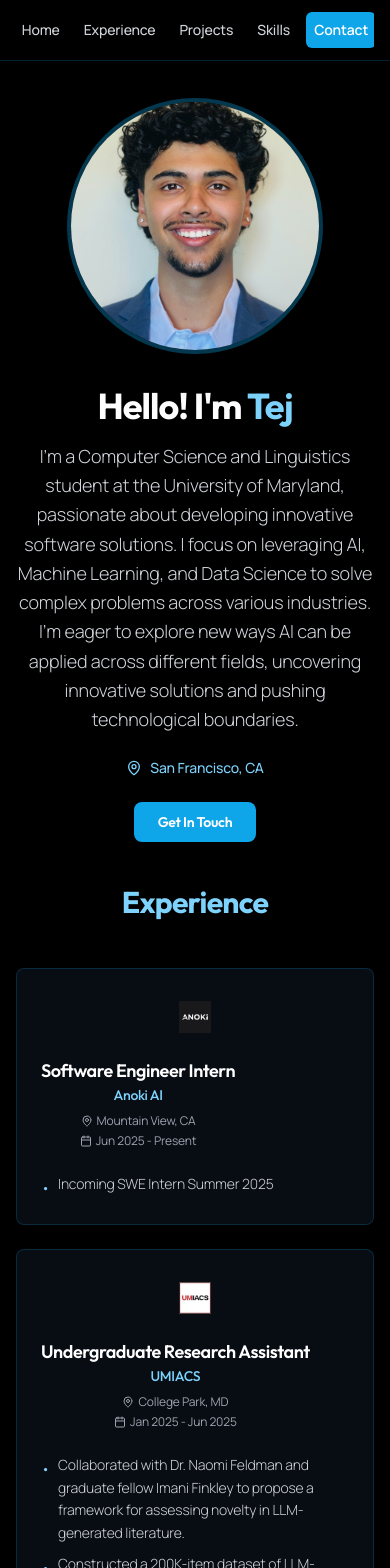
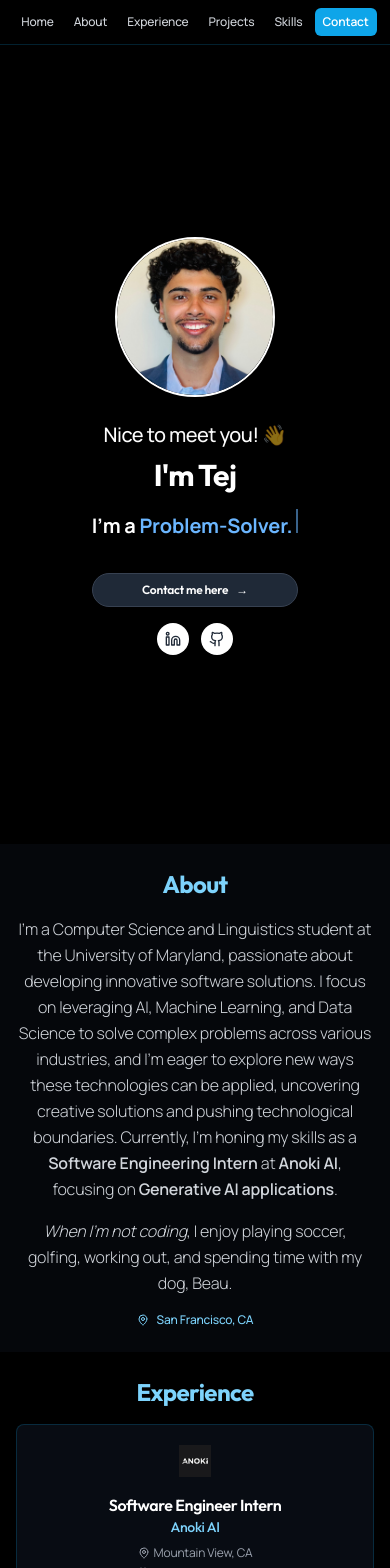
Before and after one commit to sparekh14/Personal-Portfolio, a Next.js app: page / in a window 390 px wide. Shown: the top 1568 px of the page. Built offline with nearby package versions, Linux system fonts and the light colour scheme.

Commit message:
feat: enhance portfolio responsiveness across devices
Implement mobile-first design, flexible layouts, and touch-friendly elements.

Co-authored-by: Tej Suklikar <85971364+TejSuklikar@users.noreply.github.com>

```diff
--- a/app/page.tsx
+++ b/app/page.tsx
@@ -7,11 +7,47 @@ import { Badge } from "@/components/ui/badge"
 import { Github, Linkedin, Mail, ExternalLink, MapPin, Calendar } from "lucide-react"
 
 export default function Portfolio() {
+  // Add typewriter effect with proper delete/retype animation
+  const [displayText, setDisplayText] = useState("")
+  const [isDeleting, setIsDeleting] = useState(false)
+  const [roleIndex, setRoleIndex] = useState(0)
+
+  useEffect(() => {
+    const roles = ["Software Engineer.", "Problem-Solver.", "Full-Stack Developer.", "Critical Thinker."]
+    const currentRole = roles[roleIndex]
+
+    const timeout = setTimeout(
+      () => {
+        if (!isDeleting) {
+          // Typing
+          if (displayText.length < currentRole.length) {
+            setDisplayText(currentRole.substring(0, displayText.length + 1))
+          } else {
+            // Finished typing, wait then start deleting
+            setTimeout(() => setIsDeleting(true), 2000)
+          }
+        } else {
+          // Deleting
+          if (displayText.length > 0) {
+            setDisplayText(currentRole.substring(0, displayText.length - 1))
+          } else {
+            // Finished deleting, move to next role
+            setIsDeleting(false)
+            setRoleIndex((prev) => (prev + 1) % roles.length)
+          }
+        }
+      },
+      isDeleting ? 50 : 80, // Changed from 100 to 80 for faster typing
+    ) // Faster deletion, slower typing
+
+    return () => clearTimeout(timeout)
+  }, [displayText, isDeleting, roleIndex])
+
   const [activeSection, setActiveSection] = useState("home")
 
   useEffect(() => {
     const handleScroll = () => {
-      const sections = ["home", "experience", "projects", "skills", "contact"]
+      const sections = ["home", "about", "experience", "projects", "skills", "contact"]
       const scrollPosition = window.scrollY + 150 // Increased offset for better detection
 
       // Check if we're near the bottom of the page (contact section)
@@ -51,6 +87,7 @@ export default function Portfolio() {
 
   const navItems = [
     { id: "home", label: "Home" },
+    { id: "about", label: "About" },
     { id: "experience", label: "Experience" },
     { id: "projects", label: "Projects" },
     { id: "skills", label: "Skills" },
@@ -250,13 +287,13 @@ export default function Portfolio() {
     <div className="min-h-screen bg-black text-white font-sans">
       {/* Navigation */}
       <nav className="fixed top-0 left-0 right-0 z-50 bg-black/90 backdrop-blur-sm border-b border-blue-600/20">
-        <div className="max-w-7xl mx-auto px-4 sm:px-6 lg:px-8">
-          <div className="flex justify-center space-x-2 sm:space-x-4 lg:space-x-8 py-3 sm:py-4 overflow-x-auto">
+        <div className="max-w-7xl mx-auto px-2 sm:px-4 lg:px-8">
+          <div className="flex justify-center space-x-1 sm:space-x-2 md:space-x-4 lg:space-x-8 py-2 sm:py-3 md:py-4 overflow-x-auto scrollbar-hide">
             {navItems.map((item) => (
               <button
                 key={item.id}
                 onClick={() => scrollToSection(item.id)}
-                className={`px-2 sm:px-3 lg:px-4 py-2 rounded-md transition-all duration-300 font-medium text-sm sm:text-base whitespace-nowrap ${
+                className={`px-2 sm:px-3 lg:px-4 py-1.5 sm:py-2 rounded-md transition-all duration-300 font-medium text-xs sm:text-sm md:text-base whitespace-nowrap flex-shrink-0 ${
                   activeSection === item.id
                     ? "bg-blue-600 text-white font-semibold"
                     : "text-gray-300 hover:text-blue-300 hover:bg-blue-600/10"
@@ -270,60 +307,110 @@ export default function Portfolio() {
       </nav>
 
       {/* Home Section */}
-      <section id="home" className="min-h-screen flex items-center justify-center px-4 pt-20">
-        <div className="max-w-6xl mx-auto grid md:grid-cols-2 gap-8 lg:gap-12 items-start">
-          <div className="text-center md:text-left order-2 md:order-1">
-            <h1 className="text-4xl sm:text-5xl lg:text-7xl font-bold mb-4 sm:mb-6 tracking-tight font-heading">
-              Hello! I'm <span className="text-blue-300">Tej</span>
+      <section id="home" className="min-h-screen flex items-center justify-center px-4 sm:px-6 lg:px-8 pt-20">
+        <div className="max-w-6xl mx-auto grid grid-cols-1 md:grid-cols-3 gap-6 sm:gap-8 lg:gap-12 items-center">
+          <div className="text-center md:text-left order-2 md:order-1 md:col-span-2">
+            <h2 className="text-xl sm:text-2xl md:text-3xl font-medium mb-2 sm:mb-3 tracking-tight">
+              Nice to meet you! <span className="inline-block animate-pulse">👋</span>
+            </h2>
+            <h1 className="text-3xl sm:text-4xl md:text-5xl lg:text-7xl font-bold mb-4 sm:mb-6 tracking-tight font-heading">
+              <span className="text-white hover:bg-gradient-to-r hover:from-green-400 hover:via-teal-400 hover:to-blue-500 hover:text-transparent hover:bg-clip-text transition-all duration-300 cursor-default">
+                I'm Tej
+              </span>
             </h1>
-            <p className="text-lg sm:text-xl lg:text-2xl text-gray-300 mb-6 sm:mb-8 leading-relaxed font-light">
-              I'm a Computer Science and Linguistics student at the University of Maryland, passionate about developing
-              innovative software solutions. I focus on leveraging AI, Machine Learning, and Data Science to solve
-              complex problems across various industries. I'm eager to explore new ways AI can be applied across
-              different fields, uncovering innovative solutions and pushing technological boundaries.
-            </p>
-            <div className="flex items-center justify-center md:justify-start space-x-2 text-blue-300 mb-6 sm:mb-8">
-              <MapPin className="w-4 h-4 sm:w-5 sm:h-5" />
-              <span className="font-medium text-sm sm:text-base">San Francisco, CA</span>
+            <div className="h-10 sm:h-12 md:h-16 mb-6">
+              <div className="text-xl sm:text-2xl md:text-3xl lg:text-4xl font-bold">
+                I'm a{" "}
+                <span className="inline-block text-[#6BB6FF]">
+                  {displayText}
+                  <span className="inline-block w-0.5 sm:w-1 h-6 sm:h-8 bg-[#6BB6FF] ml-1 animate-pulse"></span>
+                </span>
               </div>
-            <Button
+            </div>
+            <div className="flex flex-col sm:flex-row items-center justify-center md:justify-start space-y-4 sm:space-y-0 sm:space-x-4 mb-8">
+              <button
                 onClick={() => scrollToSection("contact")}
-              className="bg-blue-600 hover:bg-blue-700 text-white font-semibold px-6 sm:px-8 py-2 sm:py-3 rounded-lg font-heading text-sm sm:text-base"
+                className="bg-gray-800 hover:bg-gray-700 text-white font-semibold px-4 sm:px-6 md:px-8 py-2 sm:py-3 md:py-4 rounded-full font-heading text-xs sm:text-sm md:text-base flex items-center transition-all duration-300 border border-gray-700 hover:border-gray-600 w-full sm:w-auto justify-center"
               >
-              Get In Touch
-            </Button>
+                Contact me here <span className="ml-2">→</span>
+              </button>
+              <div className="flex space-x-3">
+                <button
+                  onClick={() => window.open("https://www.linkedin.com/in/tej-suklikar/", "_blank")}
+                  className="bg-white hover:bg-gray-100 p-2 sm:p-3 rounded-full transition-all duration-300"
+                  aria-label="LinkedIn"
+                >
+                  <Linkedin className="w-4 h-4 sm:w-5 sm:h-5 text-gray-800" />
+                </button>
+                <button
+                  onClick={() => window.open("https://github.com/TejSuklikar", "_blank")}
+                  className="bg-white hover:bg-gray-100 p-2 sm:p-3 rounded-full transition-all duration-300"
+                  aria-label="GitHub"
+                >
+                  <Github className="w-4 h-4 sm:w-5 sm:h-5 text-gray-800" />
+                </button>
               </div>
-          <div className="flex justify-center order-1 md:order-2 mt-4 sm:mt-8 md:mt-16">
+            </div>
+          </div>
+          <div className="flex justify-center order-1 md:order-2 md:col-span-1">
             <div className="relative">
-              <div className="w-64 h-64 sm:w-72 sm:h-72 lg:w-80 lg:h-80 rounded-full overflow-hidden border-4 border-blue-600/30 shadow-2xl">
+              <div className="w-40 h-40 sm:w-48 sm:h-48 md:w-52 md:h-52 lg:w-60 lg:h-60 xl:w-68 xl:h-68 rounded-full overflow-hidden border-2 sm:border-4 border-white shadow-2xl">
                 <img
                   src="/profile-photo.jpeg"
                   alt="Tej Suklikar"
                   className="w-full h-full object-cover"
-                  style={{ objectPosition: "center 15%" }}
+                  style={{ objectPosition: "center 5%" }}
                 />
               </div>
-              <div className="absolute inset-0 rounded-full bg-blue-600/10 animate-pulse"></div>
+            </div>
+          </div>
+        </div>
+      </section>
+
+      {/* About Section */}
+      <section id="about" className="py-6 sm:py-8 md:py-12 px-4 sm:px-6 lg:px-8 bg-gray-900/30">
+        <div className="max-w-6xl mx-auto">
+          <h2 className="text-2xl sm:text-3xl md:text-4xl lg:text-5xl font-bold text-center mb-4 sm:mb-6 md:mb-8 tracking-tight font-heading">
+            <span className="text-blue-300">About</span>
+          </h2>
+          <div className="max-w-3xl mx-auto text-center">
+            <p className="text-base sm:text-lg md:text-xl text-gray-300 leading-relaxed font-light mb-4 sm:mb-6">
+              I'm a Computer Science and Linguistics student at the University of Maryland, passionate about developing
+              innovative software solutions. I focus on leveraging AI, Machine Learning, and Data Science to solve
+              complex problems across various industries, and I'm eager to explore new ways these technologies can be
+              applied, uncovering creative solutions and pushing technological boundaries. Currently, I'm honing my
+              skills as a <span className="font-semibold">Software Engineering Intern</span> at{" "}
+              <span className="font-semibold">Anoki AI</span>, focusing on{" "}
+              <span className="font-semibold">Generative AI applications</span>.
+            </p>
+            <p className="text-base sm:text-lg md:text-xl text-gray-300 leading-relaxed font-light">
+              <span className="italic">When I'm not coding</span>, I enjoy playing soccer, golfing, working out, and
+              spending time with my dog, Beau.
+            </p>
+            <div className="flex items-center justify-center space-x-2 text-blue-300 mt-4 sm:mt-6">
+              <MapPin className="w-3 h-3 sm:w-4 sm:h-4 md:w-5 md:h-5" />
+              <span className="font-medium text-xs sm:text-sm md:text-base">San Francisco, CA</span>
             </div>
           </div>
         </div>
       </section>
 
       {/* Experience Section */}
-      <section id="experience" className="py-10 sm:py-14 px-4">
+      <section id="experience" className="py-6 sm:py-8 md:py-12 px-4 sm:px-6 lg:px-8">
         <div className="max-w-6xl mx-auto">
-          <h2 className="text-3xl sm:text-4xl lg:text-5xl font-bold text-center mb-12 sm:mb-16 tracking-tight font-heading">
+          <h2 className="text-2xl sm:text-3xl md:text-4xl lg:text-5xl font-bold text-center mb-4 sm:mb-6 md:mb-8 tracking-tight font-heading">
             <span className="text-blue-300">Experience</span>
           </h2>
-          <div className="space-y-6 sm:space-y-8">
+          <div className="space-y-4 sm:space-y-6 md:space-y-8">
             {experiences.map((exp, index) => (
               <Card
                 key={index}
                 className="bg-gray-900/50 border-blue-600/20 hover:border-blue-600/40 transition-all duration-300"
               >
-                <CardHeader>
-                  <div className="flex flex-col sm:flex-row items-start space-y-4 sm:space-y-0 sm:space-x-4">
-                    <div className="w-12 h-12 sm:w-16 sm:h-16 rounded-md overflow-hidden flex items-center justify-center p-2 mx-auto sm:mx-0">
+                <CardHeader className="p-4 sm:p-6">
+                  <div className="flex flex-col space-y-3 sm:space-y-4">
+                    <div className="flex flex-col sm:flex-row items-center sm:items-start space-y-3 sm:space-y-0 sm:space-x-4">
+                      <div className="w-10 h-10 sm:w-12 sm:h-12 md:w-16 md:h-16 rounded-md overflow-hidden flex items-center justify-center p-1 sm:p-2 flex-shrink-0">
                         <img
                           src={exp.logo || "/placeholder.svg"}
                           alt={`${exp.company} logo`}
@@ -332,10 +419,10 @@ export default function Portfolio() {
                         />
                       </div>
                       <div className="flex-1 text-center sm:text-left">
-                      <CardTitle className="text-lg sm:text-xl text-white font-semibold font-heading">
+                        <CardTitle className="text-base sm:text-lg md:text-xl text-white font-semibold font-heading">
                           {exp.title}
                         </CardTitle>
-                      <CardDescription className="text-blue-300 font-medium font-heading">
+                        <CardDescription className="text-blue-300 font-medium font-heading text-sm sm:text-base">
                           {exp.website ? (
                             <button
                               onClick={() => window.open(exp.website, "_blank")}
@@ -363,12 +450,16 @@ export default function Portfolio() {
                         </div>
                       </div>
                     </div>
+                  </div>
                 </CardHeader>
-                <CardContent>
+                <CardContent className="p-4 sm:p-6 pt-0">
                   <ul className="space-y-2 sm:space-y-3">
                     {exp.description.map((item, i) => (
-                      <li key={i} className="text-gray-300 flex items-start leading-relaxed text-sm sm:text-base">
-                        <span className="text-blue-300 mr-2 sm:mr-3 mt-1">•</span>
+                      <li
+                        key={i}
+                        className="text-gray-300 flex items-start leading-relaxed text-xs sm:text-sm md:text-base"
+                      >
+                        <span className="text-blue-300 mr-2 sm:mr-3 mt-1 flex-shrink-0">•</span>
                         <span className="font-light">{item}</span>
                       </li>
                     ))}
@@ -381,25 +472,25 @@ export default function Portfolio() {
       </section>
 
       {/* Projects Section */}
-      <section id="projects" className="py-10 sm:py-14 px-4 bg-gray-900/30">
+      <section id="projects" className="py-6 sm:py-8 md:py-12 px-4 sm:px-6 lg:px-8 bg-gray-900/30">
         <div className="max-w-6xl mx-auto">
-          <h2 className="text-3xl sm:text-4xl lg:text-5xl font-bold text-center mb-12 sm:mb-16 tracking-tight font-heading">
+          <h2 className="text-2xl sm:text-3xl md:text-4xl lg:text-5xl font-bold text-center mb-4 sm:mb-6 md:mb-8 tracking-tight font-heading">
             <span className="text-blue-300">Projects</span>
           </h2>
-          <div className="grid grid-cols-1 lg:grid-cols-2 gap-6 sm:gap-8">
+          <div className="grid grid-cols-1 lg:grid-cols-2 gap-4 sm:gap-6 md:gap-8">
             {projects.map((project, index) => (
               <Card
                 key={index}
                 className="bg-black/50 border-blue-600/20 hover:border-blue-600/40 transition-all duration-300 group"
               >
-                <CardHeader>
-                  <div className="flex items-center justify-between">
-                    <div className="text-3xl sm:text-4xl">{project.icon}</div>
+                <CardHeader className="p-4 sm:p-6">
+                  <div className="flex items-center justify-between mb-3">
+                    <div className="text-2xl sm:text-3xl md:text-4xl">{project.icon}</div>
                     <div className="flex space-x-2">
                       <Button
                         size="sm"
                         variant="ghost"
-                        className="text-blue-300 hover:text-blue-300"
+                        className="text-blue-300 hover:text-blue-300 p-1 sm:p-2"
                         onClick={() => window.open(project.demo, "_blank")}
                       >
                         <ExternalLink className="w-3 h-3 sm:w-4 sm:h-4" />
@@ -408,25 +499,21 @@ export default function Portfolio() {
                   </div>
                   <Badge
                     variant="outline"
-                    className="text-blue-300 border-blue-600/30 w-fit font-medium text-xs sm:text-sm"
+                    className="text-blue-300 border-blue-600/30 w-fit font-medium text-xs sm:text-sm mb-2"
                   >
                     {project.category}
                   </Badge>
-                  <CardTitle className="text-lg sm:text-xl text-white group-hover:text-blue-300 transition-colors font-semibold font-heading">
+                  <CardTitle className="text-base sm:text-lg md:text-xl text-white group-hover:text-blue-300 transition-colors font-semibold font-heading mb-2">
                     {project.title}
                   </CardTitle>
-                  <CardDescription className="text-gray-300 font-light leading-relaxed text-sm sm:text-base">
+                  <CardDescription className="text-gray-300 font-light leading-relaxed text-xs sm:text-sm md:text-base">
                     {project.description}
                   </CardDescription>
                 </CardHeader>
-                <CardContent>
-                  <div className="flex flex-wrap gap-2">
+                <CardContent className="p-4 sm:p-6 pt-0">
+                  <div className="flex flex-wrap gap-1 sm:gap-2">
                     {project.technologies.map((tech, i) => (
-                      <Badge
-                        key={i}
-                        variant="secondary"
-                        className="bg-blue-600/10 text-blue-300 font-medium text-xs sm:text-sm"
-                      >
+                      <Badge key={i} variant="secondary" className="bg-blue-600/10 text-blue-300 font-medium text-xs">
                         {tech}
                       </Badge>
                     ))}
@@ -439,38 +526,38 @@ export default function Portfolio() {
       </section>
 
       {/* Skills Section */}
-      <section id="skills" className="py-10 sm:py-14 px-4">
+      <section id="skills" className="py-6 sm:py-8 md:py-12 px-4 sm:px-6 lg:px-8">
         <div className="max-w-6xl mx-auto">
-          <h2 className="text-3xl sm:text-4xl lg:text-5xl font-bold text-center mb-12 sm:mb-16 tracking-tight font-heading">
+          <h2 className="text-2xl sm:text-3xl md:text-4xl lg:text-5xl font-bold text-center mb-4 sm:mb-6 md:mb-8 tracking-tight font-heading">
             <span className="text-blue-300">Skills</span>
           </h2>
-          <div className="space-y-8 sm:space-y-12">
+          <div className="space-y-6 sm:space-y-8 md:space-y-12">
             {skillCategories.map((category, categoryIndex) => (
               <div key={categoryIndex}>
-                <h3 className="text-xl sm:text-2xl font-semibold text-blue-300 mb-4 sm:mb-6 text-center font-heading">
+                <h3 className="text-lg sm:text-xl md:text-2xl font-semibold text-blue-300 mb-3 sm:mb-4 md:mb-6 text-center font-heading">
                   {category.title}
                 </h3>
-                <div className="grid grid-cols-2 sm:grid-cols-3 md:grid-cols-4 lg:grid-cols-5 gap-3 sm:gap-4">
+                <div className="grid grid-cols-2 sm:grid-cols-3 md:grid-cols-4 lg:grid-cols-5 gap-2 sm:gap-3 md:gap-4">
                   {category.skills.map((skill, index) => (
                     <Card
                       key={index}
                       className="bg-gray-900/50 border-blue-600/20 hover:border-blue-600/40 transition-all duration-300 hover:scale-105"
                     >
-                      <CardContent className="p-3 sm:p-4 text-center">
+                      <CardContent className="p-2 sm:p-3 md:p-4 text-center">
                         {typeof skill.icon === "string" && skill.icon.startsWith("/") ? (
-                          <div className="h-12 w-12 sm:h-16 sm:w-16 mx-auto flex items-center justify-center mb-2 sm:mb-3 p-1 sm:p-2">
+                          <div className="h-8 w-8 sm:h-12 sm:w-12 md:h-16 md:w-16 mx-auto flex items-center justify-center mb-1 sm:mb-2 md:mb-3 p-1">
                             <img
                               src={skill.icon || "/placeholder.svg"}
                               alt={`${skill.name} logo`}
-                              className="max-h-8 max-w-8 sm:max-h-12 sm:max-w-12 object-contain"
+                              className="max-h-6 max-w-6 sm:max-h-8 sm:max-w-8 md:max-h-12 md:max-w-12 object-contain"
                             />
                           </div>
                         ) : (
-                          <div className="h-12 w-12 sm:h-16 sm:w-16 mx-auto flex items-center justify-center mb-2 sm:mb-3 text-2xl sm:text-4xl">
+                          <div className="h-8 w-8 sm:h-12 sm:w-12 md:h-16 md:w-16 mx-auto flex items-center justify-center mb-1 sm:mb-2 md:mb-3 text-lg sm:text-2xl md:text-4xl">
                             {skill.icon}
                           </div>
                         )}
-                        <p className="text-white font-medium text-xs sm:text-sm">{skill.name}</p>
+                        <p className="text-white font-medium text-xs sm:text-sm leading-tight">{skill.name}</p>
                       </CardContent>
                     </Card>
                   ))}
@@ -482,41 +569,41 @@ export default function Portfolio() {
       </section>
 
       {/* Contact Section */}
-      <section id="contact" className="py-10 sm:py-14 px-4 bg-gray-900/30">
+      <section id="contact" className="py-6 sm:py-8 md:py-12 px-4 sm:px-6 lg:px-8 bg-gray-900/30">
         <div className="max-w-4xl mx-auto text-center">
-          <h2 className="text-3xl sm:text-4xl lg:text-5xl font-bold mb-6 sm:mb-8 tracking-tight font-heading">
+          <h2 className="text-2xl sm:text-3xl md:text-4xl lg:text-5xl font-bold mb-4 sm:mb-6 md:mb-8 tracking-tight font-heading">
             <span className="text-blue-300">Get In Touch</span>
           </h2>
-          <p className="text-lg sm:text-xl text-gray-300 mb-8 sm:mb-12 max-w-2xl mx-auto font-light leading-relaxed">
+          <p className="text-base sm:text-lg md:text-xl text-gray-300 mb-6 sm:mb-8 md:mb-12 max-w-2xl mx-auto font-light leading-relaxed">
             I'm always open to discussing new opportunities, interesting projects, or just having a chat about
             technology. Feel free to reach out!
           </p>
-          <div className="flex flex-col sm:flex-row justify-center space-y-4 sm:space-y-0 sm:space-x-6">
+          <div className="flex flex-col sm:flex-row justify-center space-y-3 sm:space-y-0 sm:space-x-4 md:space-x-6">
             <Button
               variant="outline"
               size="lg"
-              className="border-blue-600/30 text-blue-300 hover:bg-blue-600/10 hover:border-blue-600 font-medium font-heading text-sm sm:text-base"
+              className="bg-white text-blue-400 hover:text-blue-500 border-none font-medium font-heading text-sm md:text-base flex items-center justify-center px-6 sm:px-8 py-4 sm:py-6"
               onClick={() => window.open("mailto:anitej@suklikar.org")}
             >
-              <Mail className="w-4 h-4 sm:w-5 sm:h-5 mr-2" />
+              <Mail className="w-4 h-4 sm:w-5 sm:h-5 mr-2 sm:mr-3" />
               Email Me
             </Button>
             <Button
               variant="outline"
               size="lg"
-              className="border-blue-600/30 text-blue-300 hover:bg-blue-600/10 hover:border-blue-600 font-medium font-heading text-sm sm:text-base"
+              className="bg-white text-blue-400 hover:text-blue-500 border-none font-medium font-heading text-sm md:text-base flex items-center justify-center px-6 sm:px-8 py-4 sm:py-6"
               onClick={() => window.open("https://www.linkedin.com/in/tej-suklikar/", "_blank")}
             >
-              <Linkedin className="w-4 h-4 sm:w-5 sm:h-5 mr-2" />
+              <Linkedin className="w-4 h-4 sm:w-5 sm:h-5 mr-2 sm:mr-3" />
               LinkedIn
             </Button>
             <Button
               variant="outline"
               size="lg"
-              className="border-blue-600/30 text-blue-300 hover:bg-blue-600/10 hover:border-blue-600 font-medium font-heading text-sm sm:text-base"
+              className="bg-white text-blue-400 hover:text-blue-500 border-none font-medium font-heading text-sm md:text-base flex items-center justify-center px-6 sm:px-8 py-4 sm:py-6"
               onClick={() => window.open("https://github.com/TejSuklikar", "_blank")}
             >
-              <Github className="w-4 h-4 sm:w-5 sm:h-5 mr-2" />
+              <Github className="w-4 h-4 sm:w-5 sm:h-5 mr-2 sm:mr-3" />
               GitHub
             </Button>
           </div>
@@ -524,9 +611,9 @@ export default function Portfolio() {
       </section>
 
       {/* Footer */}
-      <footer className="py-6 sm:py-8 px-4 border-t border-blue-600/20">
+      <footer className="py-4 sm:py-6 md:py-8 px-4 sm:px-6 lg:px-8 border-t border-blue-600/20">
         <div className="max-w-6xl mx-auto text-center text-gray-400">
-          <p className="font-light text-sm sm:text-base">
+          <p className="font-light text-xs sm:text-sm md:text-base">
             &copy; Tej Suklikar. All rights reserved. Built with React, Next.js, TypeScript, & Tailwind CSS
           </p>
         </div>
```
Also changed, not shown: app/globals.css (+19 -0 lines), 1 other file (tests, documents, lock files or other folders). Lines whose indentation alone changed are shown as unchanged.
